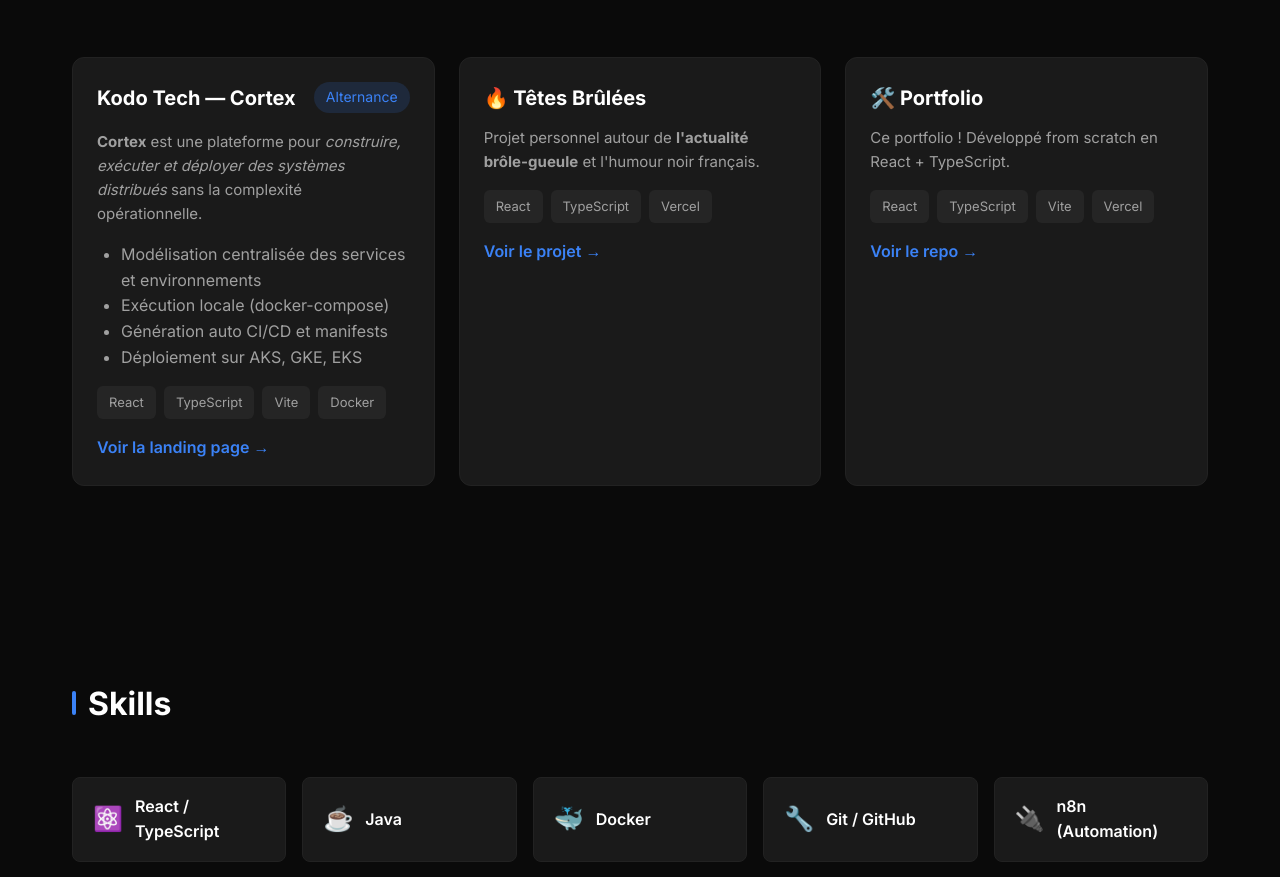
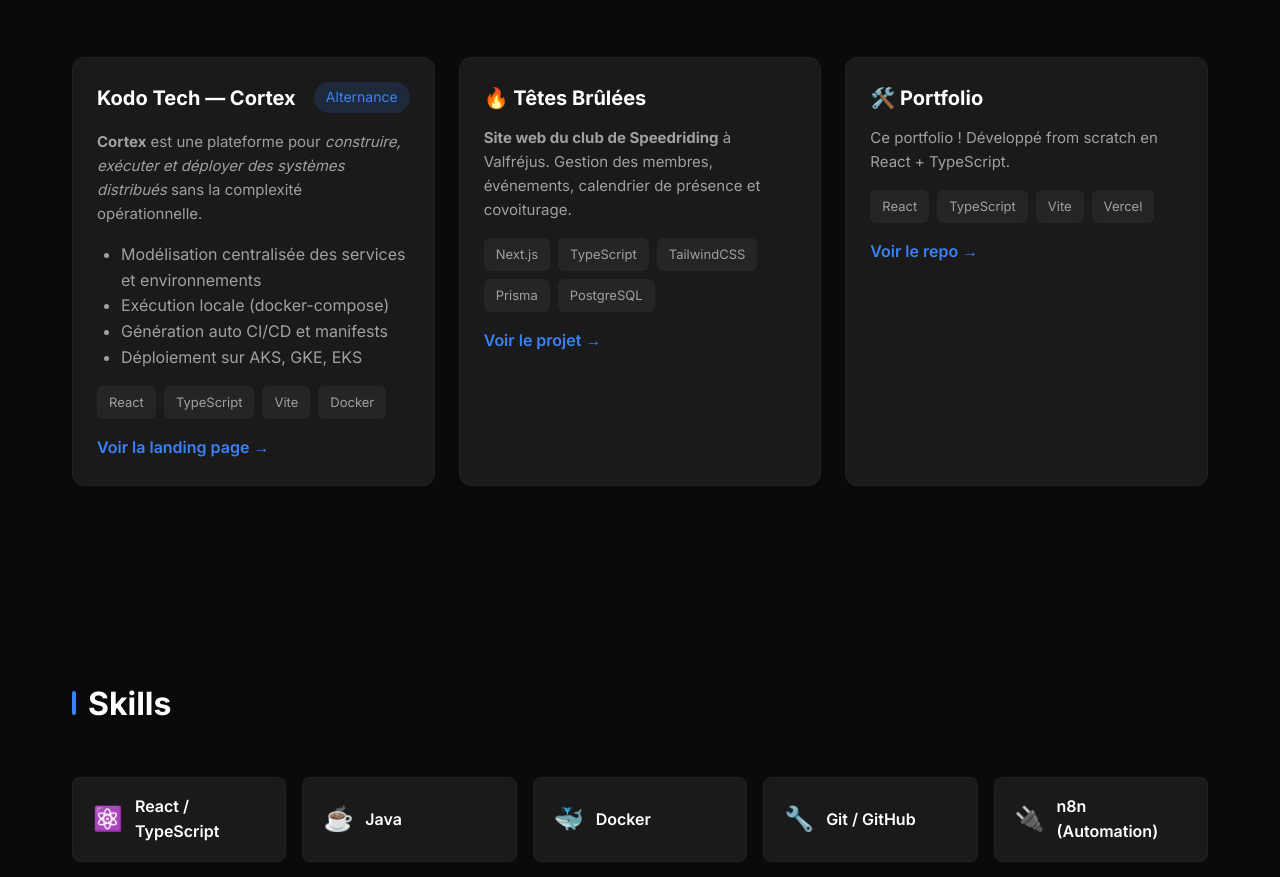
Before and after one commit to clementsbt/portfolio, a React (Vite) app: page / in a window 1280 px wide. Shown: the part 1520-2397 px from the top of the page. Built offline with nearby package versions, Linux system fonts and the light colour scheme.

Commit message:
feat: update Tetes Brulees description based on readme

```diff
--- a/src/App.tsx
+++ b/src/App.tsx
@@ -146,13 +146,14 @@
             <div className="parcours-card">
               <h3>🔥 Têtes Brûlées</h3>
               <p>
-                Projet personnel autour de <strong>l'actualité brôle-gueule</strong> et l'humour noir
-                français.
+                <strong>Site web du club de Speedriding</strong> à Valfréjus. Gestion des membres, événements, calendrier de présence et covoiturage.
               </p>
               <div className="tags" style={{ marginBottom: '1rem' }}>
-                <span className="tag">React</span>
+                <span className="tag">Next.js</span>
                 <span className="tag">TypeScript</span>
-                <span className="tag">Vercel</span>
+                <span className="tag">TailwindCSS</span>
+                <span className="tag">Prisma</span>
+                <span className="tag">PostgreSQL</span>
               </div>
               <a
                 href="https://tetes-brulees.vercel.app"
```
